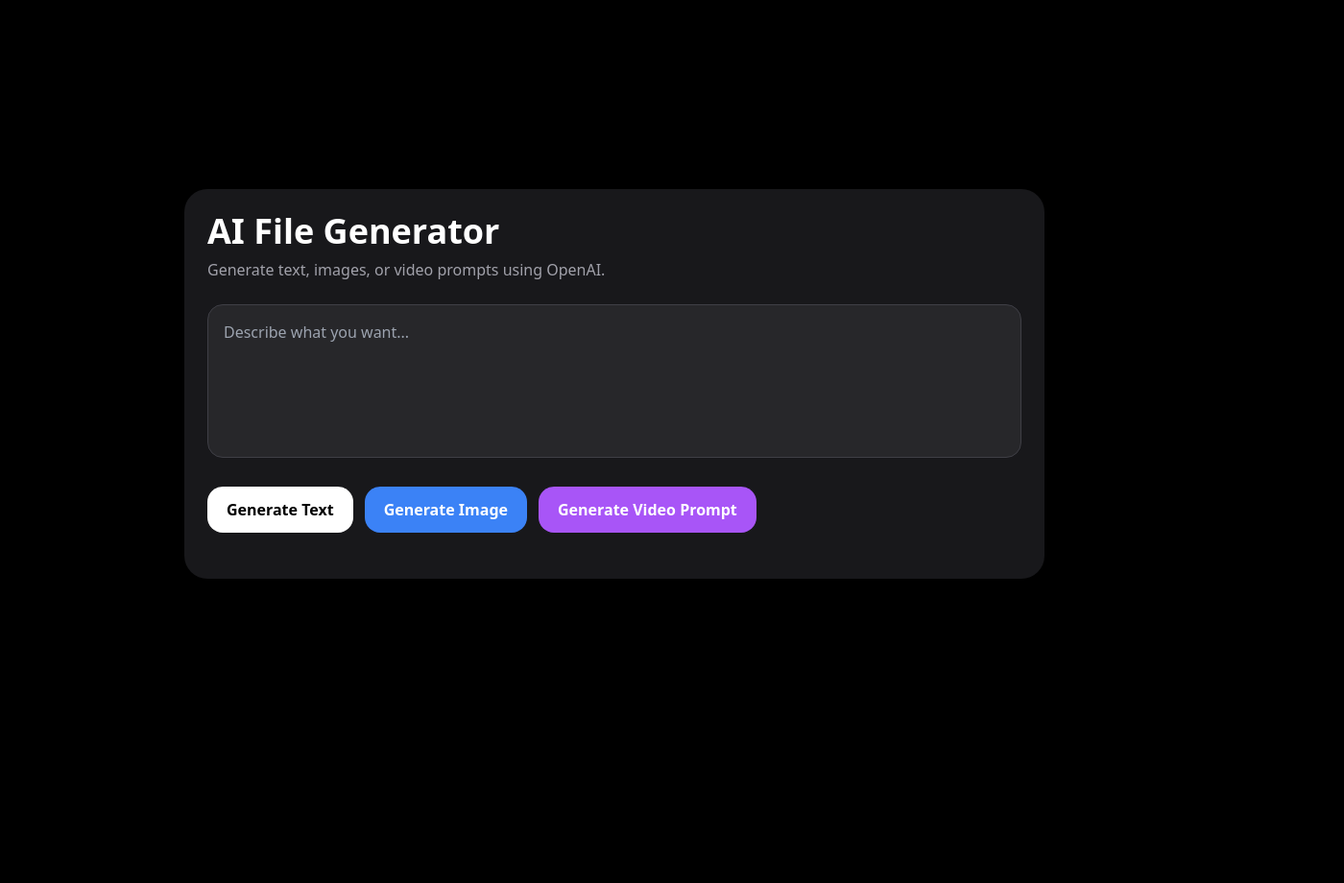
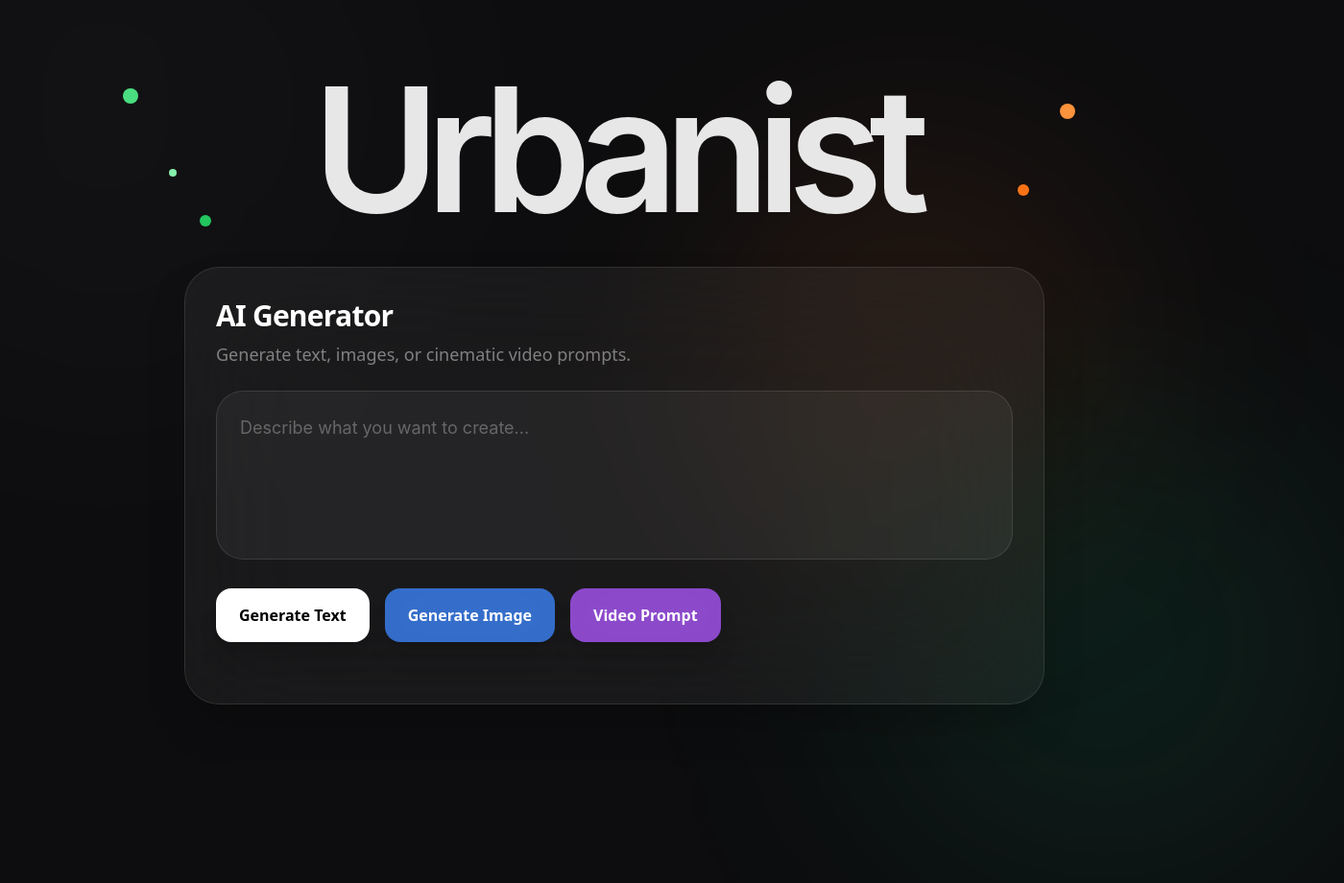
Before and after one commit to Mahesh-chaganti/alpha-logix.github.io, a website: page index.html in a window 1280 px wide. Shown: the whole page at 96% size, 1400 px wide, since content can reach past the window. Before the commit the page ends 800 px from the top, so only its background shows below. Drawn offline with nearby package versions, Linux system fonts and the light colour scheme.

Commit message:
Enhance UI with new styles and background effects
Updated the layout and styling of the AI File Generator page, including background effects and button styles.

```diff
--- a/index.html
+++ b/index.html
@@ -6,42 +6,189 @@
   <title>AI File Generator</title>
   <script src="https://cdn.tailwindcss.com"></script>
 </head>
-<body class="bg-black text-white min-h-screen flex items-center justify-center p-6">
-  <div class="w-full max-w-4xl bg-zinc-900 rounded-3xl shadow-2xl p-6 space-y-6">
-    <div>
-      <h1 class="text-4xl font-bold">AI File Generator</h1>
-      <p class="text-zinc-400 mt-2">
-        Generate text, images, or video prompts using OpenAI.
+<body class="bg-[#0d0d0f] text-white min-h-screen overflow-hidden relative">
+
+  <!-- BACKGROUND GLOW -->
+  <div class="absolute w-[700px] h-[700px] bg-white/5 blur-[140px] rounded-full -top-60 -left-60 animate-pulse"></div>
+
+  <div class="absolute w-[500px] h-[500px] bg-emerald-500/10 blur-[120px] rounded-full bottom-[-120px] right-[-120px]"></div>
+
+  <div class="absolute w-[400px] h-[400px] bg-orange-500/10 blur-[120px] rounded-full top-[20%] right-[10%]"></div>
+
+  <!-- FLOATING DOTS -->
+  <div class="absolute top-24 left-32 w-4 h-4 bg-green-400 rounded-full shadow-2xl animate-bounce"></div>
+  <div class="absolute top-44 left-44 w-2 h-2 bg-green-300 rounded-full"></div>
+  <div class="absolute top-56 left-52 w-3 h-3 bg-green-500 rounded-full"></div>
+
+  <div class="absolute top-28 right-40 w-4 h-4 bg-orange-400 rounded-full animate-bounce"></div>
+  <div class="absolute top-48 right-52 w-3 h-3 bg-orange-500 rounded-full"></div>
+
+  <!-- MAIN CONTENT -->
+  <div class="relative z-10 min-h-screen flex flex-col items-center justify-center px-6">
+
+    <!-- TITLE -->
+    <h1
+      class="
+        text-[72px]
+        md:text-[180px]
+        font-semibold
+        tracking-[-0.08em]
+        text-white/90
+        leading-none
+        select-none
+      "
+      style="
+        font-family:
+          -apple-system,
+          BlinkMacSystemFont,
+          'SF Pro Display',
+          sans-serif;
+      "
+    >
+      Urbanist
+    </h1>
+
+    <!-- GLASS CARD -->
+    <div
+      class="
+        w-full
+        max-w-4xl
+        mt-8
+        rounded-[36px]
+        border
+        border-white/10
+        bg-white/5
+        backdrop-blur-3xl
+        shadow-2xl
+        p-6
+        md:p-8
+      "
+    >
+
+      <!-- HEADER -->
+      <div class="mb-6">
+        <h2 class="text-3xl font-semibold tracking-tight">
+          AI Generator
+        </h2>
+
+        <p class="text-white/45 mt-2 text-lg">
+          Generate text, images, or cinematic video prompts.
         </p>
       </div>
 
+      <!-- TEXTAREA -->
       <textarea
         id="prompt"
-      placeholder="Describe what you want..."
-      class="w-full h-40 bg-zinc-800 rounded-2xl p-4 outline-none border border-zinc-700 focus:border-white resize-none"
+        placeholder="Describe what you want to create..."
+        class="
+          w-full
+          h-44
+          bg-white/5
+          border
+          border-white/10
+          rounded-[28px]
+          p-6
+          text-lg
+          outline-none
+          resize-none
+          placeholder:text-white/30
+          focus:border-white/30
+          transition
+        "
+        style="
+          font-family:
+            -apple-system,
+            BlinkMacSystemFont,
+            'SF Pro Text',
+            sans-serif;
+        "
       ></textarea>
 
-    <div class="flex flex-wrap gap-3">
-      <button onclick="generate('text')" class="bg-white text-black px-5 py-3 rounded-2xl font-semibold hover:scale-105 transition">
+      <!-- BUTTONS -->
+      <div class="flex flex-wrap gap-4 mt-6">
+
+        <button
+          onclick="generate('text')"
+          class="
+            px-6
+            py-4
+            rounded-2xl
+            bg-white
+            text-black
+            font-semibold
+            hover:scale-105
+            active:scale-95
+            transition
+            shadow-xl
+          "
+        >
           Generate Text
         </button>
 
-      <button onclick="generate('image')" class="bg-blue-500 px-5 py-3 rounded-2xl font-semibold hover:scale-105 transition">
+        <button
+          onclick="generate('image')"
+          class="
+            px-6
+            py-4
+            rounded-2xl
+            bg-blue-500/80
+            backdrop-blur-xl
+            font-semibold
+            hover:scale-105
+            active:scale-95
+            transition
+            shadow-xl
+          "
+        >
           Generate Image
         </button>
 
-      <button onclick="generate('video')" class="bg-purple-500 px-5 py-3 rounded-2xl font-semibold hover:scale-105 transition">
-        Generate Video Prompt
+        <button
+          onclick="generate('video')"
+          class="
+            px-6
+            py-4
+            rounded-2xl
+            bg-purple-500/80
+            backdrop-blur-xl
+            font-semibold
+            hover:scale-105
+            active:scale-95
+            transition
+            shadow-xl
+          "
+        >
+          Video Prompt
         </button>
+
       </div>
 
-    <div id="loading" class="hidden text-yellow-400 font-medium">
-      Generating...
+      <!-- LOADING -->
+      <div
+        id="loading"
+        class="
+          hidden
+          mt-6
+          text-yellow-300
+          font-medium
+          animate-pulse
+        "
+      >
+        Generating magic...
       </div>
 
-    <div id="output" class="space-y-4"></div>
+      <!-- OUTPUT -->
+      <div
+        id="output"
+        class="
+          mt-8
+          space-y-4
+        "
+      ></div>
+
     </div>
 
+  </div>
   <script>
     async function generate(type) {
       const prompt = document.getElementById('prompt').value;
```
Lines whose indentation alone changed are shown as unchanged.
